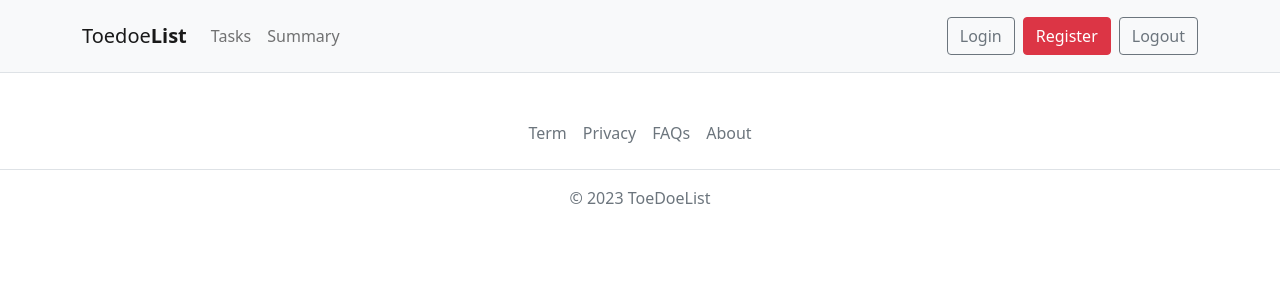
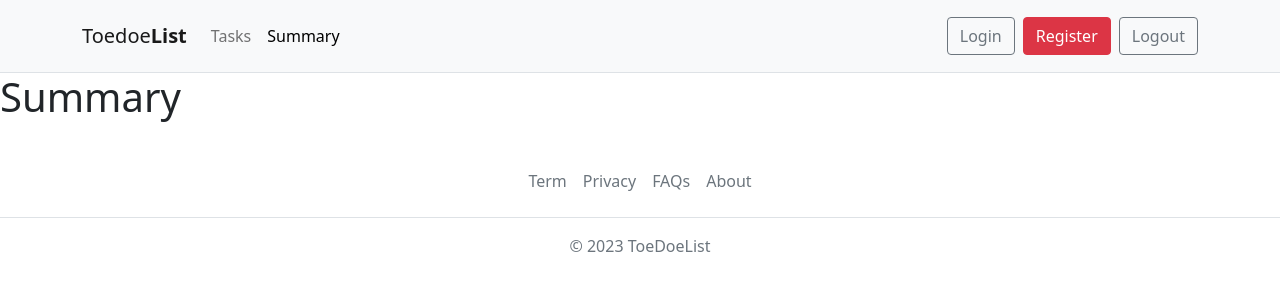
Before and after one commit to RYA234/vueClone, a Vue app: page /summary in a window 1280 px wide. Shown: the top 300 px of the page. Built offline with nearby package versions, Linux system fonts and the light colour scheme.

Commit message:
48. Styling the current active link

```diff
--- a/src/components/Navbar.vue
+++ b/src/components/Navbar.vue
@@ -16,7 +16,7 @@
                         <!-- <a href="#" @click.prevent="$router.push('/tasks')" class="nav-link">Tasks</a> -->
                     </li>
                     <li class="nav-item">
-                        <a href="#" class="nav-link">Summary</a>
+                        <router-link :to="{name:'summary'}" class="nav-link" >Summary</router-link>
                     </li>
                 </ul>
                 <ul class="navbar-nav ms-auto">
@@ -34,3 +34,9 @@
         </div>
     </nav>
 </template>
+
+<style scoped>
+.nav-link.router-link-active{
+    color: rgba(0,0,0,9);
+}
+</style>
--- /dev/null
+++ b/src/pages/SummaryPage.vue
@@ -0,0 +1,3 @@
+<template>
+    <h1>Summary</h1>
+</template>
--- a/src/router/routes.js
+++ b/src/router/routes.js
@@ -1,6 +1,7 @@
 import TasksPage from "../pages/TasksPage.vue";
 import LoginPage from "../pages/LoginPage.vue";
 import RegisterPage from "../pages/RegisterPage.vue";
+import SummaryPage from "../pages/SummaryPage.vue";
 
 const routes =[
     {
@@ -18,6 +19,11 @@
         component: RegisterPage,
         name:"register"
     },
+    {
+        path:"/summary",
+        component:SummaryPage,
+        name:"summary",
+    }
 ];
 
 export default routes;
```
